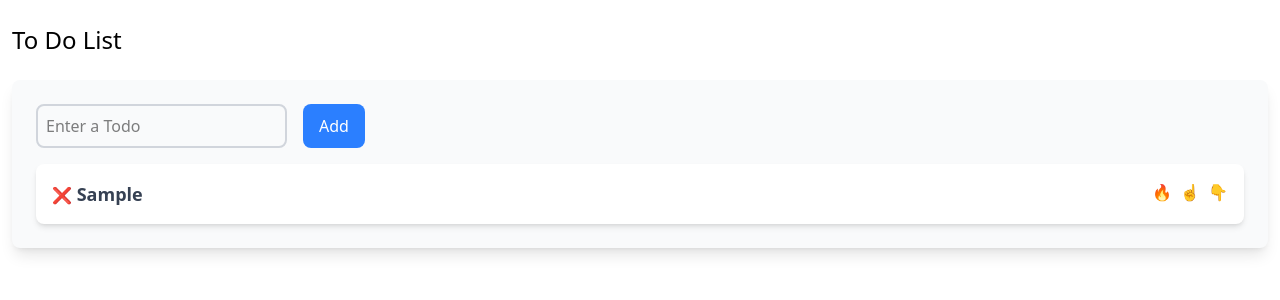
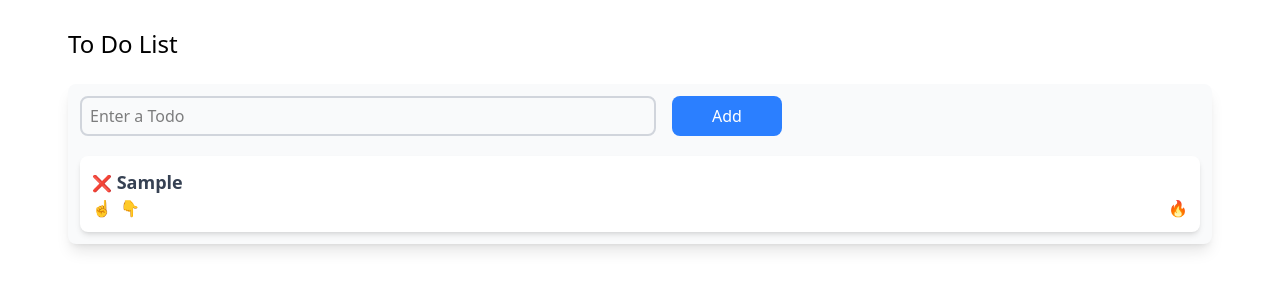
Before and after one commit to IOSA33/Todo-React-Vite-Tailwind, a React (Vite) app: page / in a window 1280 px wide. Both pictures are taken after typing "Sample" into the empty fields and a click on the button "Add". Shown: the top 300 px of the page. Built offline with nearby package versions, Linux system fonts and the light colour scheme.

Commit message:
v1.02, fixed ui bags

```diff
--- a/postcss.config.mjs
+++ /dev/null
@@ -1,6 +0,0 @@
-const config = {
-    plugins: {
-      "@tailwindcss/postcss": {},
-    },
-  };
-  export default config;
--- a/src/App.jsx
+++ b/src/App.jsx
@@ -4,7 +4,6 @@ function App() {
 
   return (
     <div>
-      <h1 class="m-3 mt-6  mb-6 text-2xl">To Do List</h1>
       <TodoList />
     </div>
   )
--- a/src/ToDoList.jsx
+++ b/src/ToDoList.jsx
@@ -24,7 +24,6 @@ function TodoList() {
             setNewTask("");
         }
     }
-
 
     function deleteTask(index) {
         const updatedList = tasks.filter((_, i) => i !== index);
@@ -53,12 +52,19 @@ function TodoList() {
       setTasks(updatedList);
     }
 
+
+
+
     return (
-        <div className="m-3 p-6 bg-gray-50 rounded-lg shadow-lg">
+        <div  className="mx-auto content-center">
+            <div className="mx-auto max-w-6xl p-1">
+              <h1 className="mx-auto m-3 mt-6 mb-6 text-2xl">To Do List</h1>
+
+              <div className="mx-auto p-3 bg-gray-50 rounded-lg shadow-lg">
 
                 <div className="flex space-x-4 mb-4 flex-wrap">
                     <input
-                  className="flex w-full md:w-auto border-2 border-solid border-gray-300 rounded-lg p-2  focus:ring-2 focus:ring-blue-500"
+                        className="max-w-xl mb-1 w-full h-10 border-2 border-solid border-gray-300 rounded-lg p-2"
                         type="text"
                         placeholder="Enter a Todo"
                         value={newTask}
@@ -66,14 +72,14 @@ function TodoList() {
                       />
 
                     <button
-                className="px-4 py-2 bg-blue-500 text-white rounded-lg hover:bg-blue-600 transition duration-100 md:w-auto mt-4 md:mt-0"
+                      className="px-10 h-10 mb-1 bg-blue-500 text-white rounded-lg hover:bg-blue-600 transition"
                       onClick={addTask} > Add  </button>
                   </div>
 
 
                 <ul className="space-y-2">
                   {tasks.map((task, index) => (
-              <li key={index} className="flex justify-between bg-white p-4 rounded-lg shadow-md hover:bg-gray-100 transition duration-300">
+                    <li key={index} className="justify-between bg-white p-3 rounded-lg shadow-md hover:bg-gray-100 transition duration-300">
 
                       <div onClick={() => done(index)}>
                         <button
@@ -82,13 +88,7 @@ function TodoList() {
                         <span className=" cursor-pointer text-lg font-semibold text-gray-700 break-all"> {task.text} </span>
                       </div>
 
-
-                <div className="space-x-2">
-                  <button
-                    className="text-red-500 hover:text-red-600 transition duration-200"
-                    onClick={() => deleteTask(index)} > 🔥
-                  </button>
-
+                      <div className="flex justify-between space-x-2">
                         <button
                           className="text-green-500 hover:text-green-600 transition duration-200"
                           onClick={() => moveTaskUp(index)}> ☝️
@@ -98,11 +98,17 @@ function TodoList() {
                           className="text-yellow-500 hover:text-yellow-600 transition duration-200"
                           onClick={() => moveTaskDown(index)}> 👇
                         </button>
+
+                        <button
+                          className="ml-auto text-red-500 hover:text-red-600 transition duration-200"
+                          onClick={() => deleteTask(index)} > 🔥
+                        </button>
                       </div>
 
-              </li>
-            ))}
+                    </li> ))}
                 </ul>
+              </div>
+            </div>
         </div>
       );
 
```
Lines whose indentation alone changed are shown as unchanged.
